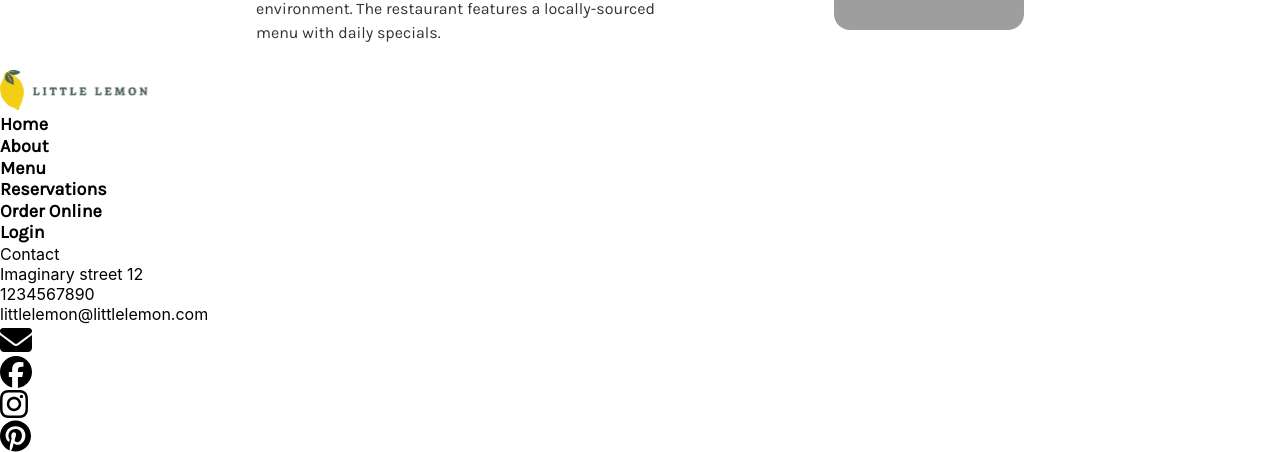
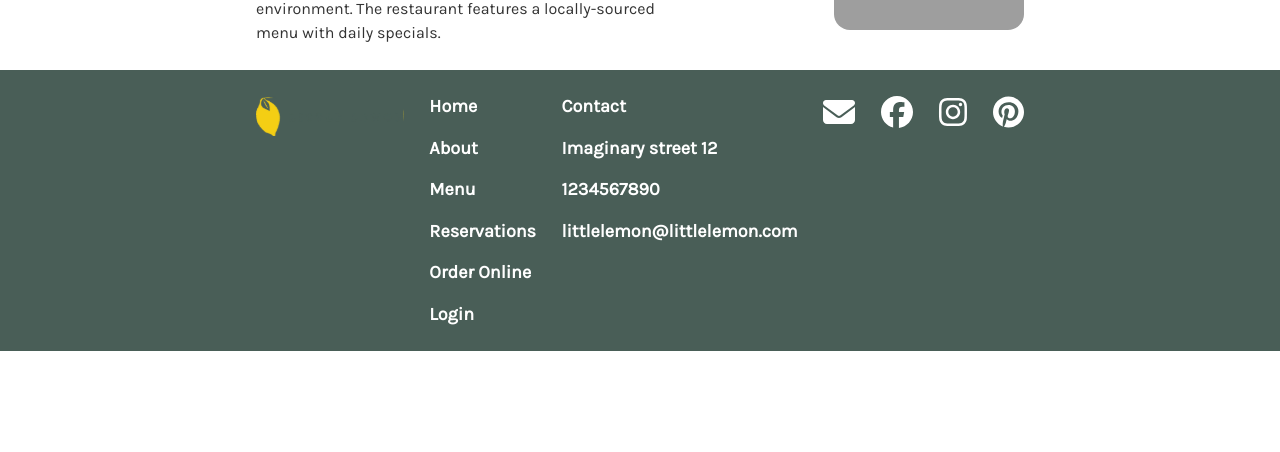
Before and after one commit to dimitrabe/littlelemon, a React (Create React App) app: page / in a window 1280 px wide. Shown: the part 1632-2084 px from the top of the page. After the commit the page ends 1983 px from the top, so only its background shows below. Built offline with nearby package versions, Linux system fonts and the light colour scheme; grey boxes are pictures that could not be loaded; a web font is replaced by a local one.

Commit message:
Add the classes for the footer add props to Contact info

```diff
--- a/src/components/ContactInfo.js
+++ b/src/components/ContactInfo.js
@@ -1,10 +1,10 @@
 function ContactInfo(props){
     return(
-        <ul>
-            <li>Contact</li>
-            <li>Imaginary street 12</li>
-            <li>1234567890</li>
-            <li><a href="littlelemon@littlelemon.com">littlelemon@littlelemon.com</a></li>
+        <ul className={props.className}>
+            <li><h3>Contact</h3></li>
+            <li><h3>Imaginary street 12</h3></li>
+            <li><h3>1234567890</h3></li>
+            <li><h3><a href="littlelemon@littlelemon.com">littlelemon@littlelemon.com</a></h3></li>
         </ul>
     )
 }
--- a/src/components/Footer.js
+++ b/src/components/Footer.js
@@ -6,11 +6,13 @@ import SocialMediaIcons from "./SocialMediaIcons";
 
 function Footer(props){
     return(
-        <footer>
-            <img src={logo} alt="The liitle lemon logo consists of a yellow lemon on the left and right next to it, it is written 'Little Lemon' in capital letters"/>
-            <Nav />
-            <ContactInfo />
-            <SocialMediaIcons />
+        <footer className={props.color}>
+            <div className="flex-container white_text align-start">
+                <img src={logo} alt="The little lemon logo consists of a yellow lemon on the left and right next to it, it is written 'Little Lemon' in capital letters"/>
+                <Nav className="flexbox-col"/>
+                <ContactInfo className="flexbox-col"/>
+                <SocialMediaIcons className="flexbox-row wrap"/>
+            </div>
         </footer>
     )
 }
```
